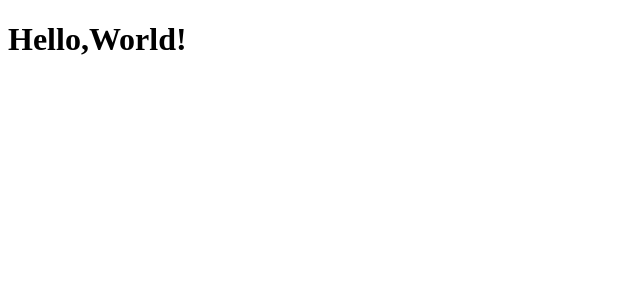
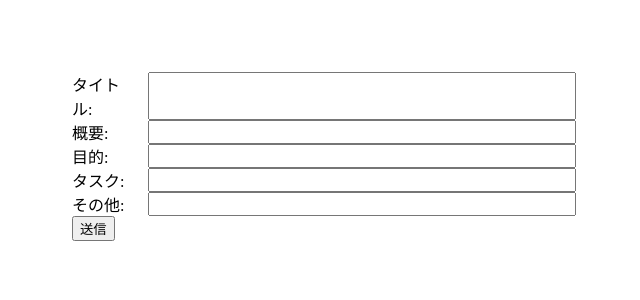
Before and after one commit to shotarohidari/react-forget-sample, a React (Vite) app: page / in a window 1280 px wide. Shown: the top 300 px of the page, without its empty margins (0-640 px from the left). Built offline with nearby package versions, Linux system fonts and the light colour scheme.

Commit message:
フォームの作成

```diff
--- a/src/App.tsx
+++ b/src/App.tsx
@@ -1,5 +1,16 @@
-import React from "react";
+import React from "react"
+import { IssueForm } from "./components/IssueForm"
+// import { Preview } from "./components/Preview"
 
 export function App() {
-    return <h1>Hello,World!</h1>
+  return (
+    <div style={{ display: "flex" }}>
+      <div style={{ flex: 1, padding: "1rem" }}>
+        <IssueForm />
+      </div>
+      <div style={{ flex: 1, padding: "1rem" }}>
+        {/* <Preview /> */}
+      </div>
+    </div>
+  )
 }
--- /dev/null
+++ b/src/components/IssueForm.tsx
@@ -0,0 +1,106 @@
+import React, { useActionState, useState } from "react"
+
+async function delay(ms: number) {
+  await new Promise<void>((resolve) => {
+    window.setTimeout(() => {
+      resolve()
+    }, ms)
+  })
+}
+
+export function IssueForm() {
+  const [title, setTitle] = useState("")
+  const [abstract, setAbstract] = useState("")
+  const [purpose, setPurpose] = useState("")
+  const [task, setTask] = useState("")
+  const [note, setNote] = useState("")
+  const [description, setDescription] = useState("")
+
+  const reset = () => {
+    setTitle("")
+    setDescription("")
+  }
+
+  const [, submitAction, isPending] = useActionState(
+    async (previousState, formData: FormData) => {
+      const title = formData.get("title")
+      const description = formData.get("description")
+
+      await delay(1500)
+
+      alert("success!")
+      reset()
+      return { title, description }
+    },
+    { title, description }
+  )
+
+  return (
+    <div style={{ padding: "3rem" }}>
+      <form action={submitAction}>
+        <InputField
+          name="title"
+          label="タイトル"
+          value={title}
+          onChange={(e) => setTitle(e.target.value)}
+        />
+        <InputField
+          name="abstract"
+          label="概要"
+          value={abstract}
+          onChange={(e) => setAbstract(e.target.value)}
+        />
+        <InputField
+          name="purpose"
+          label="目的"
+          value={purpose}
+          onChange={(e) => setPurpose(e.target.value)}
+        />
+        <InputField
+          name="task"
+          label="タスク"
+          value={task}
+          onChange={(e) => setTask(e.target.value)}
+        />
+        <InputField
+          name="note"
+          label="その他"
+          value={note}
+          onChange={(e) => setNote(e.target.value)}
+        />
+        <div>
+          <button type="submit" disabled={isPending}>
+            送信
+          </button>
+        </div>
+      </form>
+    </div>
+  )
+}
+
+function InputField({
+  label,
+  name,
+  value,
+  onChange,
+}: {
+  label: string
+  name: string
+  value: string
+  onChange: (e: React.ChangeEvent<HTMLInputElement>) => void
+}) {
+  console.log(`${label}がレンダリングされました。`)
+  return (
+    <div style={{ display: "flex", gap: "1rem" }}>
+      <label htmlFor={name} style={{ flex: 1 }}>
+        {label}:{" "}
+      </label>
+      <input
+        style={{ flex: 7, textAlign: "start" }}
+        name={name}
+        onChange={onChange}
+        value={value}
+      />
+    </div>
+  )
+}
```
